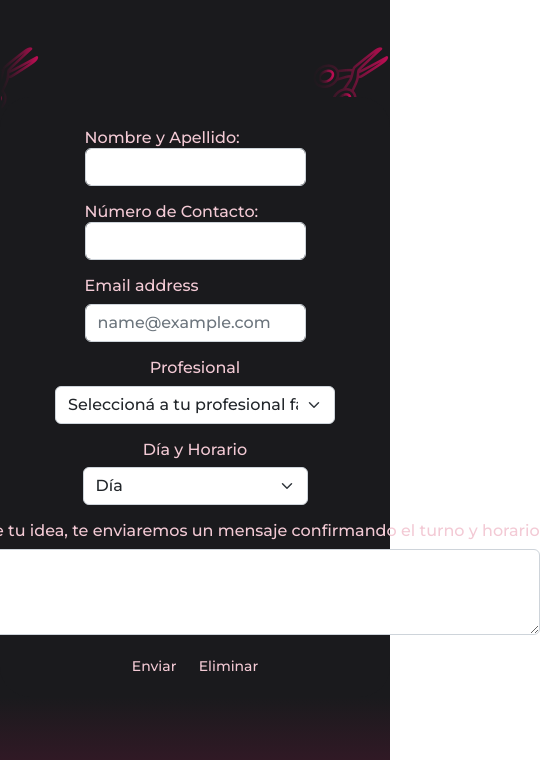
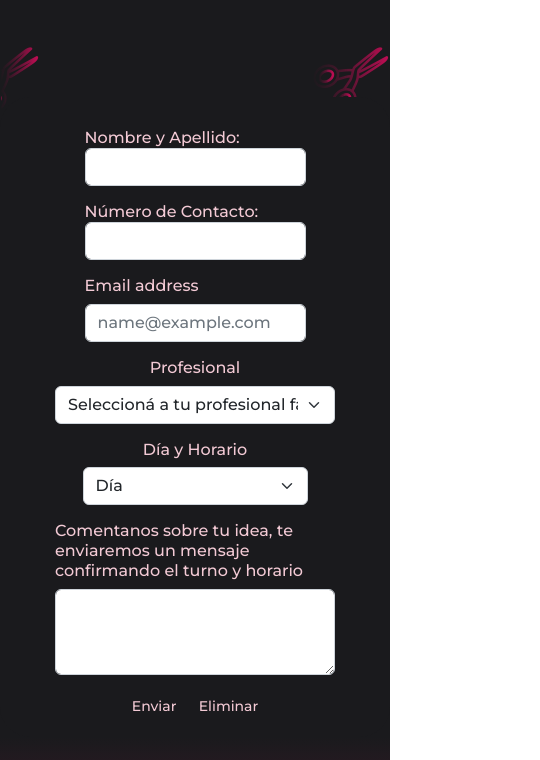
Before and after one commit to shirleyrd/HairsalonSass-Duran, a website: page pages/turnos.html in a window 390 px wide. Shown: the part 340-1100 px from the top of the page, 540 px wide, since content can reach past the window. Drawn offline with nearby package versions, Linux system fonts and the light colour scheme.

Commit message:
modificacion tamaño formularios

```diff
--- a/assets/scss/styles.scss
+++ b/assets/scss/styles.scss
@@ -275,18 +275,14 @@ main {
      flex-direction: column;
      justify-content: center;
      align-items: center;
-     white-space: nowrap;
      height: max-content;
 
-     .form-label,
-     .for-select {
-
-        width: 100%;
-
-     }
 
 
-     }
+    .form-control {
+        justify-content:center;
+
+    }
     }
 
  .mapa {
@@ -329,4 +325,6 @@ main {
               transform: translateY(0);
       opacity: 1;
     }
-  }
+ }
+
+ }
```
Also changed, not shown: assets/css/style.css.
